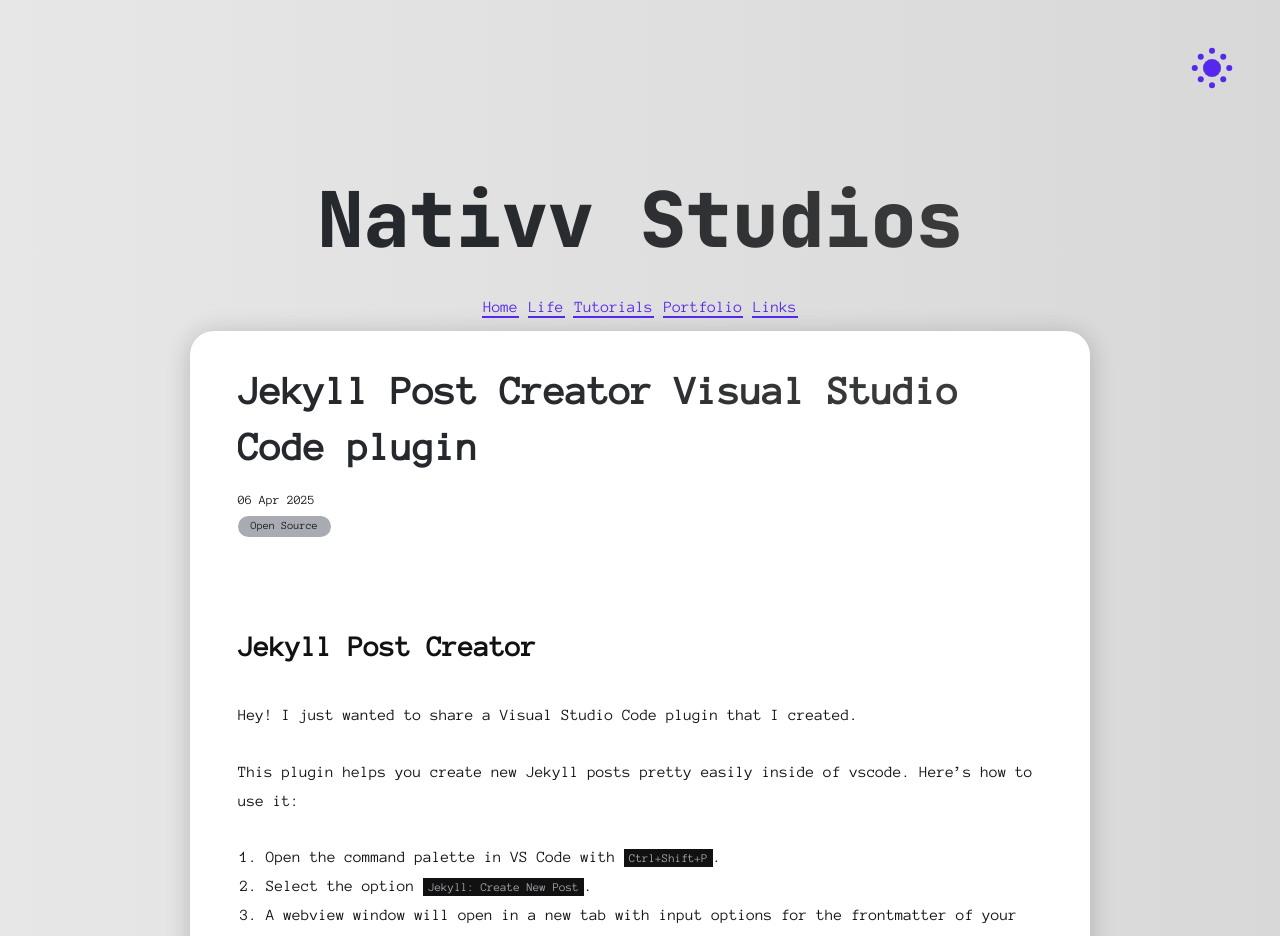
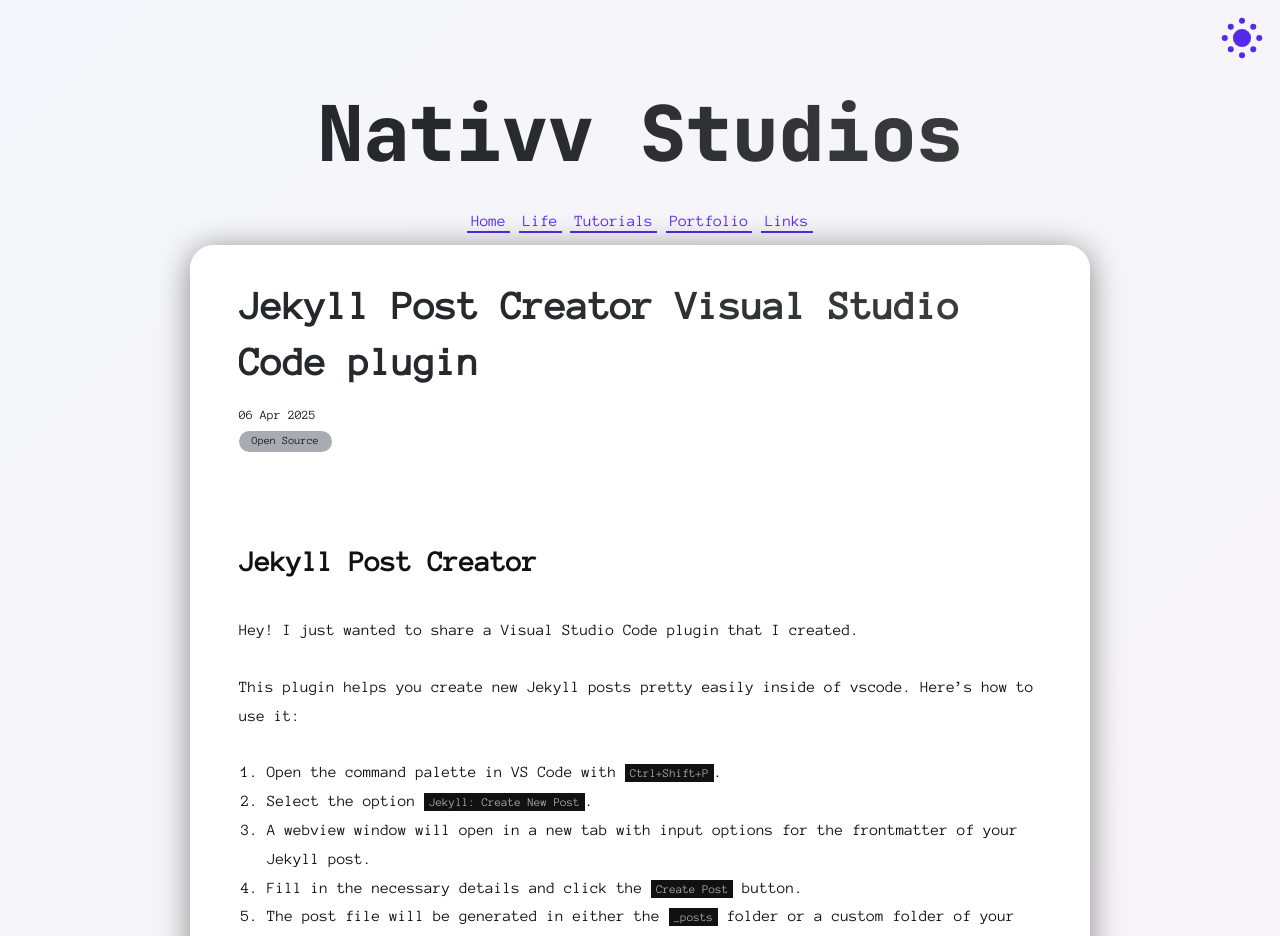
Before and after one commit to nativvstudios/nativvstudios.github.io, a Jekyll site: the page built from all_collections/_posts/2025-04-06-create-new-jekyll-post-visual-studio-code-plugin.md, in a window 1280 px wide and 1400 px high. Shown: the top 936 px of the window. Built offline with Jekyll 4.4.1, drawn with Linux system fonts in a browser that asks for light colours; nearby versions of some CDN libraries; some web fonts are replaced; a script that is not in the unit is left out; comment, search, counter and statistics services are not loaded.

Commit message:
Bug fixes

```diff
--- a/Gemfile
+++ b/Gemfile
@@ -1,9 +1,6 @@
 # frozen_string_literal: true
 source "https://rubygems.org"
 
-gem "csv"     # Required for Ruby 3.4.0+ compatibility
-gem "webrick" # Required for Ruby 3.0+ (removed from stdlib)
-gem "wdm", ">= 0.1.0" # Windows filesystem watcher for auto-regeneration
 gem "github-pages", "~> 231", group: :jekyll_plugins
 gem 'jekyll-compose', group: [:jekyll_plugins]
 gem "jemoji"
--- a/_sass/blog.scss
+++ b/_sass/blog.scss
@@ -12,8 +12,9 @@
   --white-1:#eeeeee;
   --white-2:#a9abb3;
 
-  --article-color: #2c303a;
-  --article-hover-color: #4e5463;
+  --article-color: rgba(10, 12, 20, 0.72);
+  --article-hover-color: rgba(20, 24, 36, 0.80);
+  --article-border: rgba(255, 255, 255, 0.07);
   --img-hover-border: white;
   --img-hover-shadow: 0 3px 26px 0 rgba(255,255,255,0.43);
   --img-hover-outline: 2px solid white;
@@ -123,39 +124,22 @@
   a {
     text-decoration: none;
     color: var(--navbar-color);
-    text-align: center;
-    position: relative;
-    flex-grow: 1;
-    border-bottom: 0px;
-    overflow: hidden;
-    padding: 1px;
+    padding: 4px;
     cursor: pointer;
+    box-decoration-break: clone;
+    -webkit-box-decoration-break: clone;
+    background-image:
+      linear-gradient(var(--navbar-color), var(--navbar-color)),
+      linear-gradient(var(--navbar-color), var(--navbar-color)),
+      linear-gradient(var(--navbar-color), var(--navbar-color)),
+      linear-gradient(var(--navbar-color), var(--navbar-color));
+    background-size: 100% 2px, 2px 0%, 2px 0%, 0% 2px;
+    background-position: bottom left, left bottom, right bottom, top left;
+    background-repeat: no-repeat;
+    transition: background-size 0.3s ease;
   }
-  a:before {
-    content: "";
-    position: absolute;
-    border-bottom: none;
-
-    width: calc(100% + 4px);
-    height: calc(100% + 4px);
-    top: calc(2px/-2);
-    left: calc(2px/-2);
-    background: linear-gradient(to right, var(--navbar-color) 0%, var(--navbar-color) 100%), linear-gradient(to top, var(--navbar-color) 50%, transparent 50%), linear-gradient(to top, var(--navbar-color) 50%, transparent 50%), linear-gradient(to right, var(--navbar-color) 0%, var(--navbar-color) 100%),
-     linear-gradient(to left, var(--navbar-color) 0%, var(--navbar-color) 100%);
-    background-size: 100% 2px, 2px 200%, 2px 200%, 0% 2px, 0% 2px;
-    background-position: 50% 100%, 0% 0%, 100% 0%, 100% 0%, 0% 0%;
-    background-repeat: no-repeat, no-repeat;
-    transition: transform 0.2s ease-in-out, background-position 0.2s ease-in-out, background-size 0.2s ease-in-out;
-    transform: scaleX(0) rotate(0deg);
-    transition-delay: 0.2s, 0.2s, 0s;
-  }
-  a:hover:before {
-    background-size: 200% 2px, 2px 400%, 2px 400%, 55% 2px, 55% 2px;
-    background-position: 50% 100%, 0% 100%, 100% 100%, 100% 0%, 0% 0%;
-    transform: scaleX(1) rotate(0deg);
-    transition-delay: 0s, 0.2s, 0.2s;
-    border-bottom: none;
-
+  a:hover {
+    background-size: 100% 2px, 2px 100%, 2px 100%, 100% 2px;
   }
 
 }
@@ -183,12 +167,15 @@
   z-index: 1;
 
   .article {
-    box-shadow: 0 3px 26px 0 rgba(0,0,0,0.20);
+    backdrop-filter: blur(16px);
+    -webkit-backdrop-filter: blur(16px);
+    box-shadow: 0 4px 28px rgba(0, 0, 0, 0.38), inset 0 1px 0 rgba(255, 255, 255, 0.05);
     padding: 2rem;
     max-width: 100%;
     background: var(--article-color);
+    border: 1px solid var(--article-border);
     border-radius: 15px;
-    transition: all 0.2s ease-in-out;
+    transition: transform 0.25s ease, box-shadow 0.25s ease;
     position: relative;
 
     a.article-area {
@@ -220,8 +207,8 @@
 
 
     &:hover {
-      transform: scale(1.05);
-      box-shadow: 0 5px 40px 0 rgba(0,0,0,0.20);
+      transform: translateY(-5px);
+      box-shadow: 0 16px 44px rgba(0, 0, 0, 0.52), inset 0 1px 0 rgba(255, 255, 255, 0.08);
     }
 
     .date {
@@ -278,18 +265,21 @@
     gap: 1rem;
 
   .life-item {
-    box-shadow: 0 3px 26px 0 rgba(0,0,0,0.20);
+    backdrop-filter: blur(12px);
+    -webkit-backdrop-filter: blur(12px);
+    box-shadow: 0 4px 20px rgba(0, 0, 0, 0.35), inset 0 1px 0 rgba(255, 255, 255, 0.05);
     padding: .75rem;
     max-width: 165px;
     background: var(--article-color);
+    border: 1px solid var(--article-border);
     border-radius: 15px;
-    transition: all 0.2s ease-in-out;
+    transition: transform 0.25s ease, box-shadow 0.25s ease, background 0.25s ease;
     position: relative;
 
     &:hover {
-      transform: scale(1.05);
+      transform: translateY(-3px);
       background: var(--article-hover-color);
-      box-shadow: 0 5px 40px 0 rgba(0,0,0,0.20);
+      box-shadow: 0 12px 32px rgba(0, 0, 0, 0.5), inset 0 1px 0 rgba(255, 255, 255, 0.08);
     }
 
     p {
@@ -421,11 +411,14 @@
   z-index: 1;
 
   .item {
-    box-shadow: 0 3px 26px 0 rgba(0,0,0,0.20);
+    backdrop-filter: blur(16px);
+    -webkit-backdrop-filter: blur(16px);
+    box-shadow: 0 4px 28px rgba(0, 0, 0, 0.38), inset 0 1px 0 rgba(255, 255, 255, 0.05);
     padding: 2rem;
     background: var(--article-color);
+    border: 1px solid var(--article-border);
     border-radius: 15px;
-    transition: all 0.2s ease-in-out;
+    transition: transform 0.25s ease, box-shadow 0.25s ease;
     position: relative;
 
 
@@ -459,7 +452,8 @@
 
 
     &:hover {
-      box-shadow: 0 5px 40px 0 rgba(0,0,0,0.20);
+      transform: translateY(-5px);
+      box-shadow: 0 16px 44px rgba(0, 0, 0, 0.52), inset 0 1px 0 rgba(255, 255, 255, 0.08);
     }
 
     .item-img {
@@ -673,7 +667,7 @@
     border-radius: 50%;
     margin-left: auto;
     border: 2px solid white;
-    width: 40%;
+    width: 55%;
     max-width: 100%;
     box-shadow: 0 3px 26px 0 rgba(0,0,0,0.20);
     transition: border-color 0.2s ease, box-shadow 0.2s ease, outline 0.2s ease;
@@ -702,7 +696,8 @@
 
 @media screen and (max-width: 360px) {
   #img-wrapper img {
-    max-width: 50px;
+    width: 55%;
+    max-width: 100%;
   }
 
   #bio {
@@ -738,12 +733,10 @@
 }
 
 .dayNightObj {
-  position: -webkit-sticky;
-  position: sticky;
-  top: 0;
-  right: 0;
-  padding-top: 50px;
-  padding-right: 50px;
+  position: fixed;
+  top: 20px;
+  right: 20px;
+  z-index: 100;
 }
 
 .dayNight div {
--- a/assets/css/common.scss
+++ b/assets/css/common.scss
@@ -16,8 +16,9 @@
   --white-1: #eeeeee;
   --white-2: #a9abb3;
 
-  --article-color: #2c303a;
-  --article-hover-color: #4e5463;
+  --article-color: rgba(10, 12, 20, 0.72);
+  --article-hover-color: rgba(20, 24, 36, 0.80);
+  --article-border: rgba(255, 255, 255, 0.07);
   --modal-bg: #282c34;
   --modal-hover-bg: #383E4A;
   --modal-text: var(--white-2);
@@ -41,13 +42,10 @@
 }
 
 .dayNightObj {
-  position: -webkit-sticky;
-  position: sticky;
-  top: 0;
-  right: 0;
-  padding-top: 50px;
-  padding-right: 50px;
-  z-index: 10;
+  position: fixed;
+  top: 20px;
+  right: 20px;
+  z-index: 100;
 }
 
 .dayNight div {
--- a/assets/css/post.scss
+++ b/assets/css/post.scss
@@ -21,6 +21,8 @@
   --gray-6:#111111;
   --white-1:#eeeeee;
   --white-2:#a9abb3;
+
+  --post-bg: rgba(10, 12, 20, 0.94);
 }
 
 * {
@@ -57,38 +59,22 @@
 .content a, .navbar a {
   text-decoration: none;
   color: var(--navbar-color);
-  text-align: center;
-  position: relative;
-  flex-grow: 1;
-  border-bottom: 2px solid var(--navbar-color);
-
-  padding: 1px;
+  padding: 4px;
   cursor: pointer;
+  box-decoration-break: clone;
+  -webkit-box-decoration-break: clone;
+  background-image:
+    linear-gradient(var(--navbar-color), var(--navbar-color)),
+    linear-gradient(var(--navbar-color), var(--navbar-color)),
+    linear-gradient(var(--navbar-color), var(--navbar-color)),
+    linear-gradient(var(--navbar-color), var(--navbar-color));
+  background-size: 100% 2px, 2px 0%, 2px 0%, 0% 2px;
+  background-position: bottom left, left bottom, right bottom, top left;
+  background-repeat: no-repeat;
+  transition: background-size 0.3s ease;
 }
-.content a:before, .navbar a:before  {
-  content: "";
-  position: absolute;
-  border-bottom: 0px solid var(--navbar-color);
-
-  width: calc(100% + 4px);
-  height: calc(100% + 4px);
-  top: calc(2px/-1);
-  left: calc(2px/-1);
-  background: linear-gradient(to right, var(--navbar-color) 0%, var(--navbar-color) 100%), linear-gradient(to top, var(--navbar-color) 50%, transparent 50%), linear-gradient(to top, var(--navbar-color) 50%, transparent 50%), linear-gradient(to right, var(--navbar-color) 0%, var(--navbar-color) 100%), linear-gradient(to left, var(--navbar-color) 0%, var(--navbar-color) 100%);
-  background-size: 100% 2px, 2px 200%, 2px 200%, 0% 2px, 0% 2px;
-  background-position: 50% 100%, 0% 0%, 100% 0%, 100% 0%, 0% 0%;
-  background-repeat: no-repeat, no-repeat;
-  transition: transform 0.2s ease-in-out, background-position 0.2s ease-in-out, background-size 0.2s ease-in-out;
-  transform: scaleX(0) rotate(0deg);
-  transition-delay: 0.2s, 0.2s, 0s;
-}
-.content a:hover:before, .navbar a:hover:before  {
-  background-size: 200% 2px, 2px 400%, 2px 400%, 55% 2px, 55% 2px;
-  background-position: 50% 100%, 0% 100%, 100% 100%, 100% 0%, 0% 0%;
-  transform: scaleX(1) rotate(0deg);
-  transition-delay: 0s, 0.2s, 0.2s;
-  border-bottom: 0px;
-
+.content a:hover, .navbar a:hover {
+  background-size: 100% 2px, 2px 100%, 2px 100%, 100% 2px;
 }
 
 
@@ -130,8 +116,11 @@
 }
 
 .article {
-  box-shadow: 0 3px 26px 0 rgba(0,0,0,0.20);
-  background-color: var(--article-color);
+  backdrop-filter: blur(8px);
+  -webkit-backdrop-filter: blur(8px);
+  box-shadow: 0 4px 32px rgba(0, 0, 0, 0.45), inset 0 1px 0 rgba(255, 255, 255, 0.05);
+  background-color: var(--post-bg);
+  border: 1px solid rgba(255, 255, 255, 0.06);
   border-radius: 1.5rem 1.5rem 1.5rem 1.5rem;
   margin-bottom: 3rem;
   padding: 2em 3em 0 3em;
@@ -316,7 +305,7 @@
 }
 
 .contentComments {
-  background-color: var(--article-color);
+  background-color: var(--post-bg);
   padding: 1em 0em 1em 0em;
   border-radius: 0px 0px 25px 25px;
 
@@ -571,9 +560,9 @@
   }
 
   .article {
-    box-shadow: 0 3px 26px 0 rgba(0,0,0,0.20);
+    box-shadow: 0 4px 32px rgba(0, 0, 0, 0.45), inset 0 1px 0 rgba(255, 255, 255, 0.05);
 
-    background-color: var(--article-color);
+    background-color: var(--post-bg);
     border-radius: 25px 25px 25px 25px;
     margin-bottom: 3rem;
     padding: 2em 1.5em 0 1.5em;
--- a/assets/js/animatedBackground.js
+++ b/assets/js/animatedBackground.js
@@ -1,39 +1,44 @@
 var nightColors = [
-    [19,20,23],
-    [25,26,31],
-    [30,31,38],
-    [33,35,40],
-    [55,39,73],
-    [37,40,44]];
+    [15, 17, 28],   // deep navy
+    [20, 22, 38],   // dark blue
+    [28, 20, 42],   // deep indigo
+    [22, 28, 40],   // dark blue-gray
+    [38, 28, 58],   // deep purple
+    [18, 24, 35]];  // dark slate blue
 
 var dayColors = [
-    [244,244,244],
-    [232,232,232],
-    [225,225,225],
-    [215,215,215],
-    [215,215,215],
-    [225,225,225]];
+    [248, 248, 252],  // pale cool white
+    [242, 244, 250],  // soft blue-white
+    [244, 240, 248],  // pale lavender-white
+    [250, 248, 244],  // warm white
+    [240, 246, 250],  // pale sky
+    [246, 244, 248]]; // soft neutral
 
 var colors = nightColors.slice();
 
 var step = 0;
-//color table indices for:
-// current color left
-// next color left
-// current color right
-// next color right
-var colorIndices = [0,1,2,3];
+var colorIndices = [0, 1, 2, 3];
 
-//transition speed
-var gradientSpeed = 0.004;
+// at 60fps: 1/(60*12) ≈ 0.0014 → ~12s per transition
+var gradientSpeed = 0.0014;
+
+function smoothstep(t) {
+  return t * t * (3 - 2 * t);
+}
+
+function lerp(a, b, t) {
+  return Math.round(a + (b - a) * t);
+}
 
 function applyTheme(isDay) {
   var root = document.documentElement;
   if (isDay) {
     root.style.setProperty('--navbar-color', 'var(--dayBtn)');
     document.body.style.color = "var(--gray-6)";
-    root.style.setProperty('--article-color', '#ffffff');
-    root.style.setProperty('--article-hover-color', '#e8e8e8');
+    root.style.setProperty('--article-color', 'rgba(255, 255, 255, 0.75)');
+    root.style.setProperty('--article-hover-color', 'rgba(240, 242, 255, 0.88)');
+    root.style.setProperty('--article-border', 'rgba(0, 0, 0, 0.06)');
+    root.style.setProperty('--post-bg', 'rgba(255, 255, 255, 0.96)');
     root.style.setProperty('--modal-bg', '#ffffff');
     root.style.setProperty('--modal-hover-bg', '#f0f0f0');
     root.style.setProperty('--modal-text', 'var(--gray-6)');
@@ -51,8 +56,10 @@
   } else {
     root.style.setProperty('--navbar-color', 'cyan');
     document.body.style.color = "var(--white-2)";
-    root.style.setProperty('--article-color', '#2c303a');
-    root.style.setProperty('--article-hover-color', '#4e5463');
+    root.style.setProperty('--article-color', 'rgba(10, 12, 20, 0.72)');
+    root.style.setProperty('--article-hover-color', 'rgba(20, 24, 36, 0.80)');
+    root.style.setProperty('--article-border', 'rgba(255, 255, 255, 0.07)');
+    root.style.setProperty('--post-bg', 'rgba(10, 12, 20, 0.94)');
     root.style.setProperty('--modal-bg', '#282c34');
     root.style.setProperty('--modal-hover-bg', '#383E4A');
     root.style.setProperty('--modal-text', 'var(--white-2)');
@@ -101,57 +108,48 @@
       }
     });
 });
-  function updateGradient()
-  {
 
-    if ( $===undefined ) return;
+var gradientEl = null;
+var circleEl = null;
+var pageBtnEl = null;
 
+function updateGradient() {
   var c0_0 = colors[colorIndices[0]];
   var c0_1 = colors[colorIndices[1]];
   var c1_0 = colors[colorIndices[2]];
   var c1_1 = colors[colorIndices[3]];
 
-  var istep = 1 - step;
-  var r1 = Math.round(istep * c0_0[0] + step * c0_1[0]);
-  var g1 = Math.round(istep * c0_0[1] + step * c0_1[1]);
-  var b1 = Math.round(istep * c0_0[2] + step * c0_1[2]);
-  var color1 = "rgb("+r1+","+g1+","+b1+")";
+  var t = smoothstep(step);
 
-  var r2 = Math.round(istep * c1_0[0] + step * c1_1[0]);
-  var g2 = Math.round(istep * c1_0[1] + step * c1_1[1]);
-  var b2 = Math.round(istep * c1_0[2] + step * c1_1[2]);
-  var color2 = "rgb("+r2+","+g2+","+b2+")";
+  var r1 = lerp(c0_0[0], c0_1[0], t);
+  var g1 = lerp(c0_0[1], c0_1[1], t);
+  var b1 = lerp(c0_0[2], c0_1[2], t);
 
-   $('#gradient').css({
-     background: "-webkit-gradient(linear, left bottom, right bottom, from("+color1+"), to("+color2+"))"}).css({
-      background: "-moz-linear-gradient(left, "+color1+" 0%, "+color2+" 100%)"});
+  var r2 = lerp(c1_0[0], c1_1[0], t);
+  var g2 = lerp(c1_0[1], c1_1[1], t);
+  var b2 = lerp(c1_0[2], c1_1[2], t);
 
-      $('html').css({
-        background: "-webkit-gradient(linear, left bottom, right bottom, from("+color1+"), to("+color2+"))"}).css({
-         background: "-moz-linear-gradient(left, "+color1+" 0%, "+color2+" 100%)"});
+  var gradient = "linear-gradient(135deg, rgb(" + r1 + "," + g1 + "," + b1 + ") 0%, rgb(" + r2 + "," + g2 + "," + b2 + ") 100%)";
 
-      $('a.PageNotFoundButton').css({
-        background: "-webkit-gradient(linear, left bottom, right bottom, from("+color1+"), to("+color2+"))"}).css({
-         background: "-moz-linear-gradient(left, "+color1+" 0%, "+color2+" 100%)"});
+  if (!gradientEl) gradientEl = document.getElementById('gradient');
+  if (!circleEl) circleEl = document.querySelector('.circle');
+  if (!pageBtnEl) pageBtnEl = document.querySelector('a.PageNotFoundButton');
 
-         $('.circle').css({
-          background: "-webkit-gradient(linear, left bottom, right bottom, from("+color1+"), to("+color2+"))"}).css({
-           background: "-moz-linear-gradient(left, "+color1+" 0%, "+color2+" 100%)"});
+  document.documentElement.style.background = gradient;
+  if (gradientEl) gradientEl.style.background = gradient;
+  if (circleEl) circleEl.style.background = gradient;
+  if (pageBtnEl) pageBtnEl.style.background = gradient;
 
-
-    step += gradientSpeed;
-    if ( step >= 1 )
-    {
-      step %= 1;
-      colorIndices[0] = colorIndices[1];
-      colorIndices[2] = colorIndices[3];
-
-      //pick two new target color indices
-      //do not pick the same as the current one
-      colorIndices[1] = ( colorIndices[1] + Math.floor( 1 + Math.random() * (colors.length - 1))) % colors.length;
-      colorIndices[3] = ( colorIndices[3] + Math.floor( 1 + Math.random() * (colors.length - 1))) % colors.length;
-
-    }
+  step += gradientSpeed;
+  if (step >= 1) {
+    step %= 1;
+    colorIndices[0] = colorIndices[1];
+    colorIndices[2] = colorIndices[3];
+    colorIndices[1] = (colorIndices[1] + Math.floor(1 + Math.random() * (colors.length - 1))) % colors.length;
+    colorIndices[3] = (colorIndices[3] + Math.floor(1 + Math.random() * (colors.length - 1))) % colors.length;
   }
 
-  setInterval(updateGradient,20);
+  requestAnimationFrame(updateGradient);
+}
+
+requestAnimationFrame(updateGradient);
```
